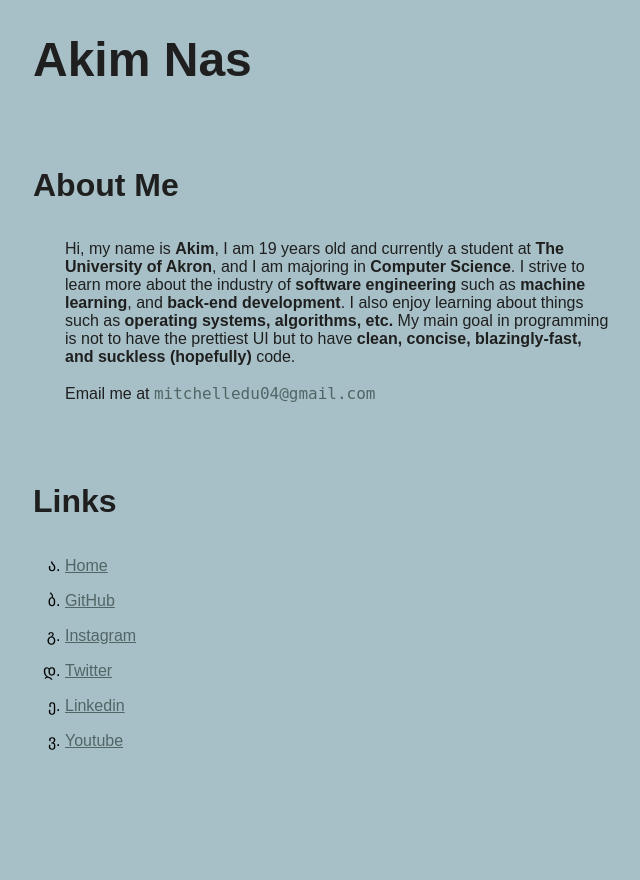
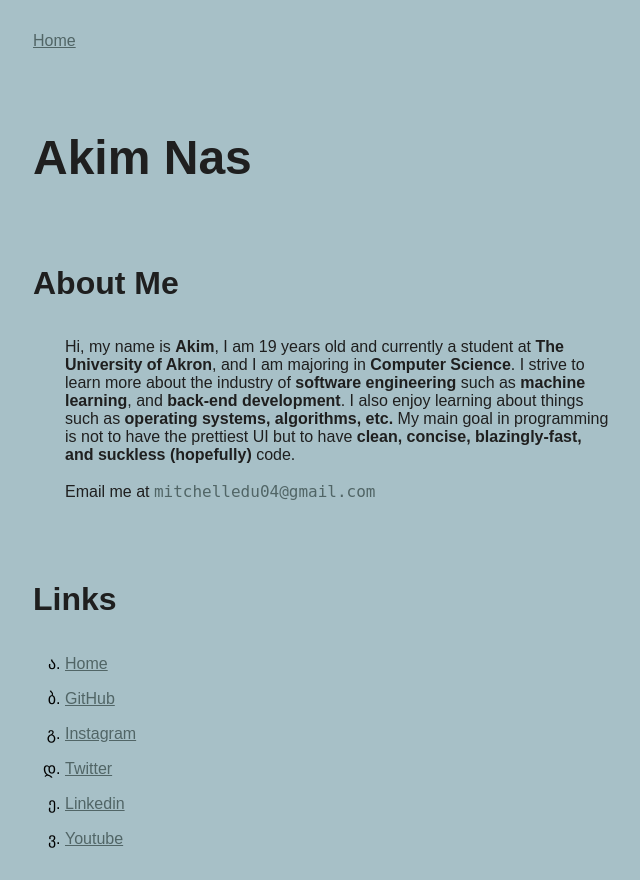
Before and after one commit to akim-nas/my-website, a PHP site: page / in a window 1280 px wide. Shown: the whole page, without its empty margins (319-959 px from the left). Before the commit the page ends 750 px from the top, so only its background shows below. Run offline with PHP 8.4, Linux system fonts and the light colour scheme.

Commit message:
php has been added

```diff
--- a/css/style.css
+++ b/css/style.css
@@ -14,7 +14,6 @@ html, body {
 :root {
   --black: #1f1f1f;
   --gray: #516566;
-  --blue: #2aa0c8;
   --light-blue: #a7c0c7;
 }
 
@@ -26,13 +25,20 @@ code {
 .grid-container {
   display: grid;
   grid-template-columns: 1fr;
-  grid-template-rows: auto auto auto;
-  grid-template-areas: "title" "about" "links";
+  grid-template-rows: auto auto auto auto;
+  grid-template-areas: "nav" "title" "about" "links";
   gap: 1rem;
 }
 
 .grid-item {
   padding: 2rem;
+}
+
+#navbar {
+  grid-area: nav;
+}
+#navbar a {
+  color: var(--gray);
 }
 
 #title-sect {
--- a/css/style.scss
+++ b/css/style.scss
@@ -25,13 +25,21 @@ code {
 .grid-container {
     display: grid;
     grid-template-columns: 1fr;
-    grid-template-rows: auto auto auto;
-    grid-template-areas: "title" "about" "links";
+    grid-template-rows: auto auto auto auto;
+    grid-template-areas: "nav" "title" "about" "links";
     gap: 1rem;
 }
 
 .grid-item {
     padding: 2rem;
+}
+
+#navbar {
+    grid-area: nav;
+
+    a {
+        color: var(--gray);
+    }
 }
 
 #title-sect {
--- a/index.php
+++ b/index.php
@@ -1,4 +1,3 @@
-<!DOCTYPE html>
 <html lang="en">
 
 <head>
@@ -11,11 +10,15 @@
 <body>
     <div class="grid-container">
 
-        <div class="grid-item grid-item-1" id="title-sect">
+        <?php
+            include_once "navbar.php"
+        ?>
+
+        <div class="grid-item grid-item-2" id="title-sect">
             <div class="title-item title-item-1" id="title">Akim Nas</div>
         </div>
 
-        <div class="grid-item grid-item-2" id="about-sect">
+        <div class="grid-item grid-item-3" id="about-sect">
             <div class="about-item about-item-1 semi-title">About Me</div>
             <br/>
             <br/>
@@ -36,13 +39,13 @@
             </div>
         </div>
 
-        <div class="grid-item grid-item-3" id="links-sect">
+        <div class="grid-item grid-item-4" id="links-sect">
             <div class="link-item link-item-1 semi-title">Links</div>
             <br/>
             <br/>
             <ul class="links">
                 <li class="link link-1" id="home">
-                    <a href="#">Home</a>
+                    <a href="/">Home</a>
                 </li>
                 <li class="link link-2" id="github">
                     <a href="https://github.com/akim-nas" target="_blank">GitHub</a>
--- /dev/null
+++ b/navbar.php
@@ -0,0 +1,4 @@
+<div class="grid-item grid-item-1" id="navbar">
+    <a class="nav-item nav-item-1" href="/">Home</a>
+    <a class="nav-item nav-item-2" href="/"></a>
+</div>
```
Also changed, not shown: 1 other file.
